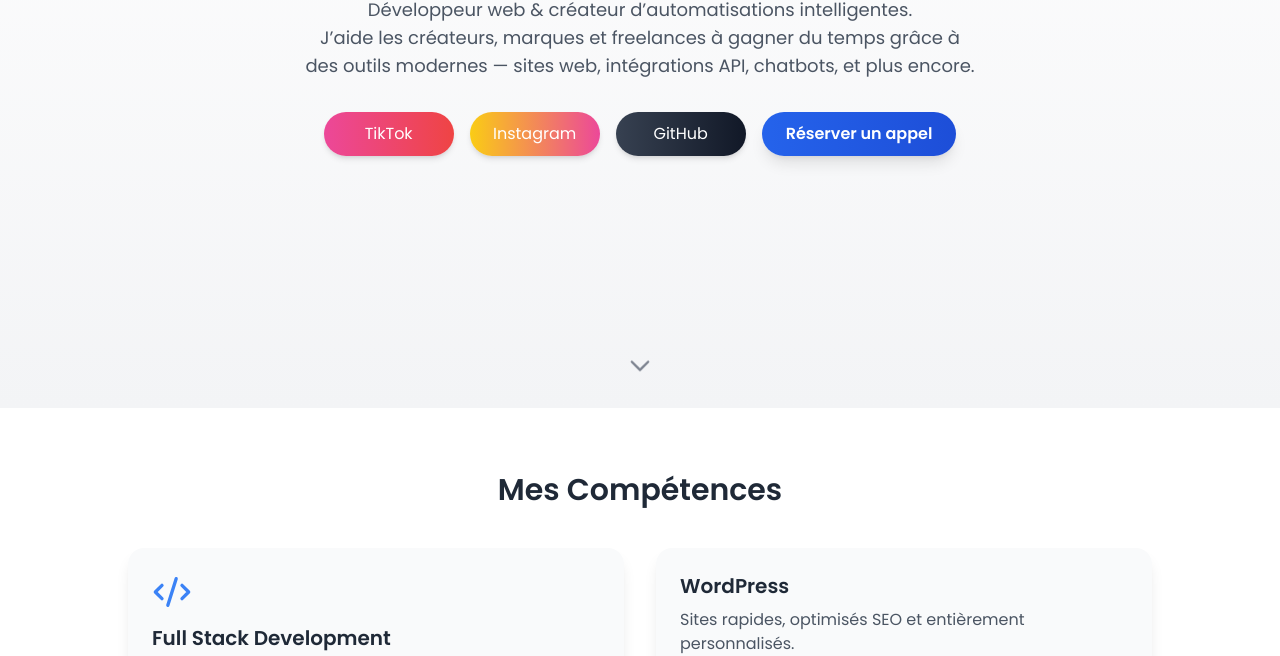
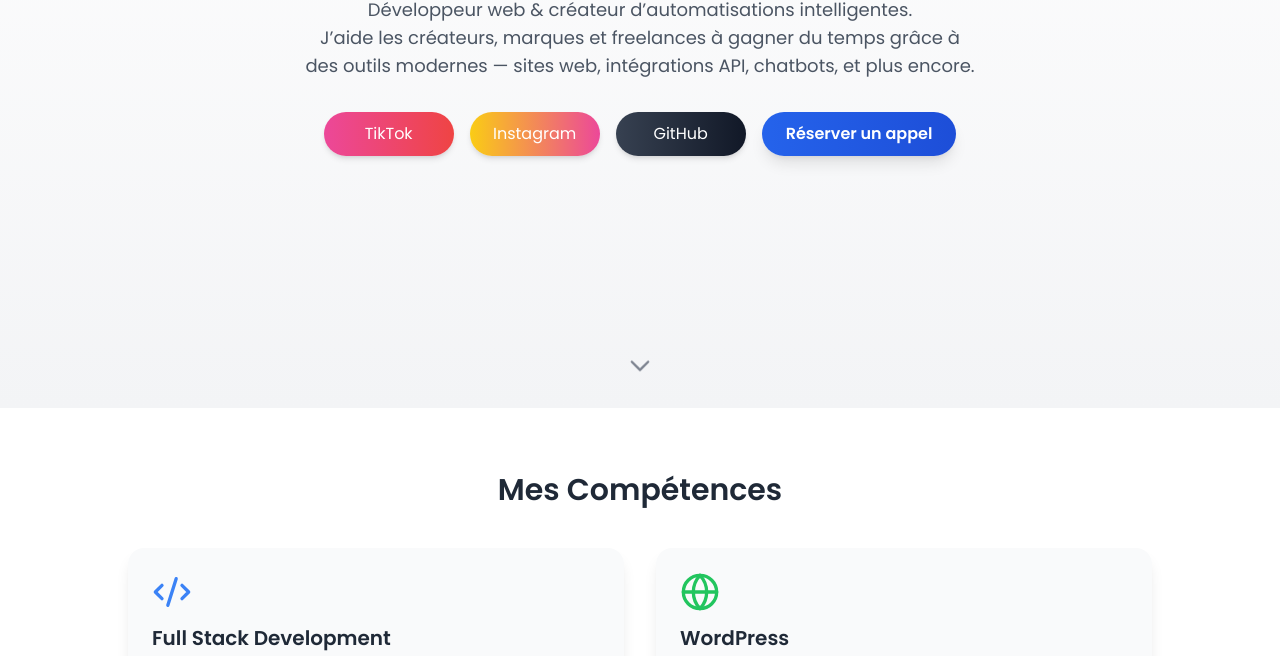
Before and after one commit to CraftWithMassi/landing-page, a plain HTML site: page index.html in a window 1280 px wide. Shown: the part 312-968 px from the top of the page. Drawn offline with nearby package versions, Linux system fonts and the light colour scheme.

Commit message:
Update index.html

```diff
--- a/index.html
+++ b/index.html
@@ -86,7 +86,7 @@
       </div>
 
       <div class="bg-gray-50 p-6 rounded-2xl shadow-lg transform transition hover:-translate-y-2 hover:shadow-2xl">
-        <i data-lucide="wordpress" class="w-10 h-10 text-green-500 mb-3"></i>
+        <i data-lucide="globe" class="w-10 h-10 text-green-500 mb-3"></i>
         <h3 class="font-semibold text-lg sm:text-xl mb-2" data-text="skill2-title">WordPress</h3>
         <p class="text-gray-600 text-sm sm:text-base" data-text="skill2-desc">Sites rapides, optimisés SEO et entièrement personnalisés.</p>
       </div>
```
